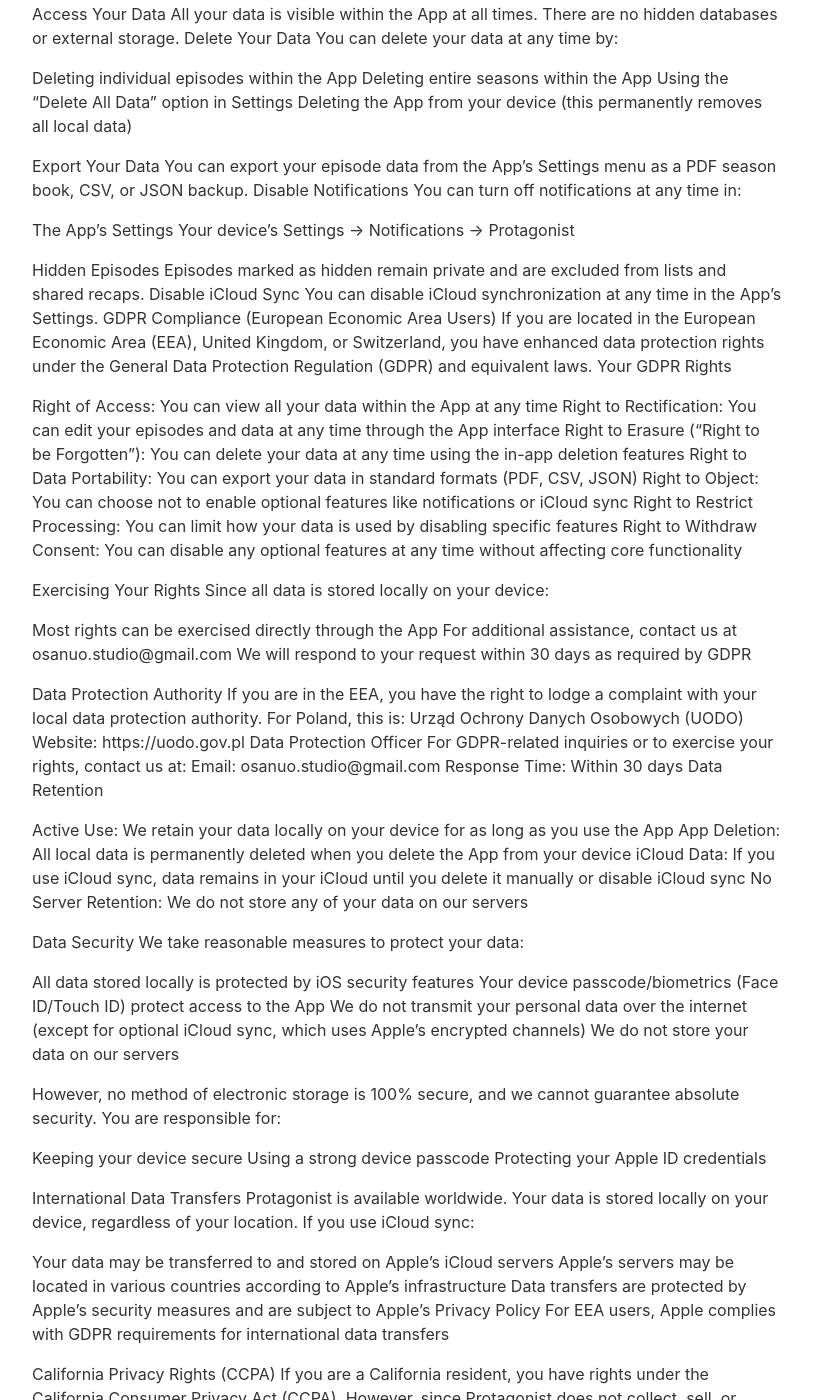
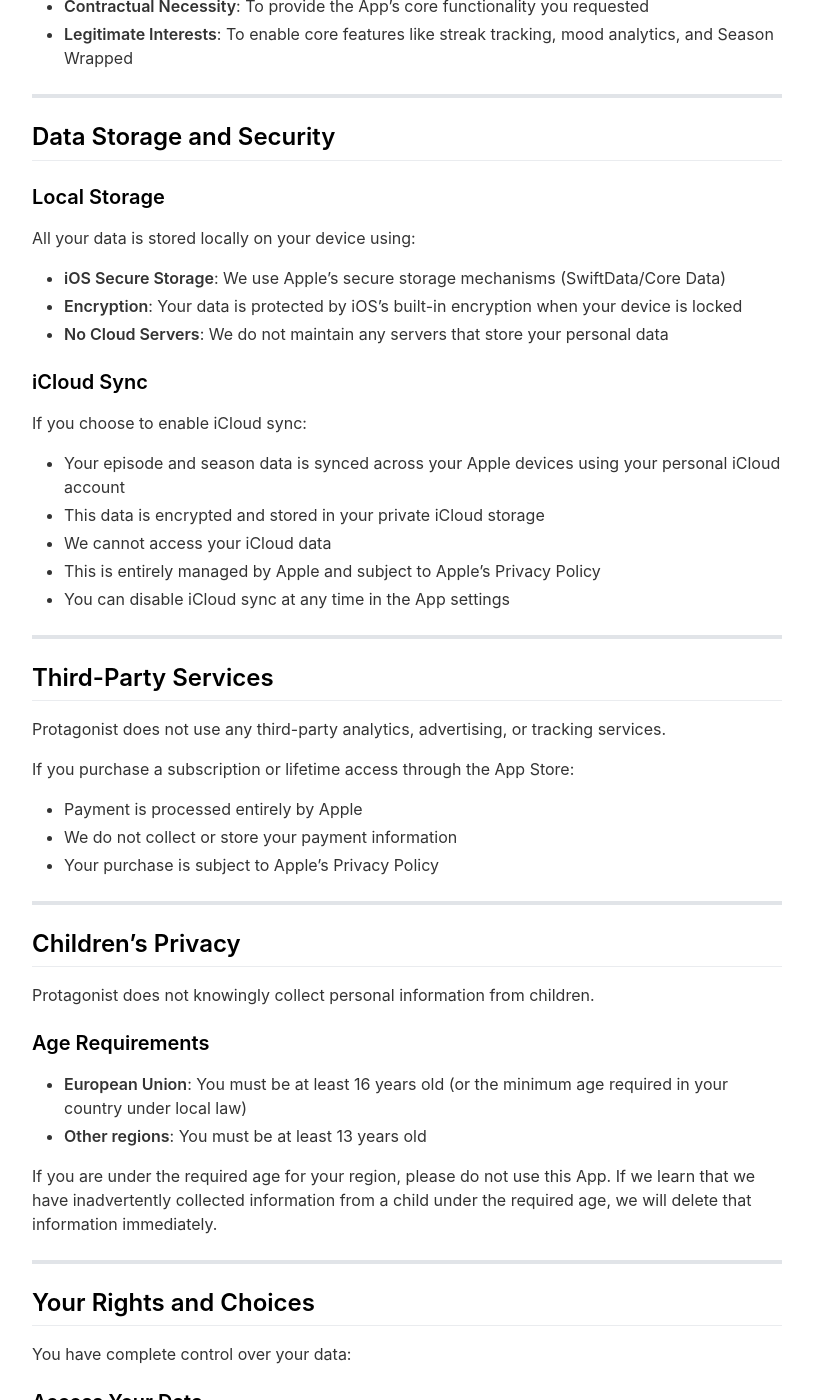
Before and after one commit to osanuo/Protagonist.app, a Jekyll site: the page built from _pages/privacypolicy.md, in a window 1280 px wide and 1400 px high, scrolled down 1696 px. Shown: the whole window, without its empty margins (233-1046 px from the left). Built offline with Jekyll 4.4.1, drawn with Linux system fonts in a browser that asks for light colours; nearby versions of some CDN libraries; some of the changed text lies outside the part shown.

Commit message:
Update privacypolicy.md

```diff
--- a/_pages/privacypolicy.md
+++ b/_pages/privacypolicy.md
@@ -9,233 +9,260 @@ include_in_header: false
 **Last Updated: March 1, 2026**
 
 ## Introduction
+
 Protagonist ("we," "our," or "us") is committed to protecting your privacy. This Privacy Policy explains how we handle information when you use the Protagonist mobile application (the "App").
-Developer: Dawid (Osanuo)
-Location: Warsaw, Poland
-Contact: osanuo.studio@gmail.com
-Information We Collect
-Data Stored Locally on Your Device
+
+**Developer**: Dawid (Osanuo)
+**Location**: Warsaw, Poland
+**Contact**: osanuo.studio@gmail.com
+
+---
+
+## Information We Collect
+
+### Data Stored Locally on Your Device
+
 Protagonist stores the following information locally on your iOS device:
 
-Episode Information: Titles, descriptions, mood ratings, tags, and dates of episodes you create
-Season Data: Your life seasons (years) and their associated episodes and themes
-Mood & Streak Data: Mood history, streak counts, and historical tracking data
-User Preferences: App settings, notification preferences, season themes, and customization choices
-Statistics: Calculated analytics about your mood patterns, streaks, and episode history
-Share Cards: Any share card designs you create within the App
+- **Episode Information**: Titles, descriptions, mood ratings, tags, and dates of episodes you create
+- **Season Data**: Your life seasons (years) and their associated episodes and themes
+- **Mood & Streak Data**: Mood history, streak counts, and historical tracking data
+- **User Preferences**: App settings, notification preferences, season themes, and customization choices
+- **Statistics**: Calculated analytics about your mood patterns, streaks, and episode history
+- **Share Cards**: Any share card designs you create within the App
 
-Data We Do NOT Collect
+### Data We Do NOT Collect
+
 We want to be clear about what we don't collect:
 
-We do NOT collect your personal information (name, email, phone number)
-We do NOT track your location
-We do NOT access your contacts
-We do NOT collect device identifiers for tracking purposes
-We do NOT send your data to external servers
-We do NOT use analytics or tracking services
-We do NOT share your data with third parties
-We do NOT use cookies or similar tracking technologies
+- We do NOT collect your personal information (name, email, phone number)
+- We do NOT track your location
+- We do NOT access your contacts
+- We do NOT collect device identifiers for tracking purposes
+- We do NOT send your data to external servers
+- We do NOT use analytics or tracking services
+- We do NOT share your data with third parties
+- We do NOT use cookies or similar tracking technologies
 
-How We Use Your Information
+---
+
+## How We Use Your Information
+
 All data collected by Protagonist is used solely to:
 
-Display your episodes and seasons
-Calculate and show your mood trends and streaks
-Send you notifications/reminders (only if you enable them)
-Provide statistics and insights about your life story
-Generate Season Wrapped recaps
-Sync data across your Apple devices via iCloud (if you enable iCloud sync)
+- Display your episodes and seasons
+- Calculate and show your mood trends and streaks
+- Send you notifications/reminders (only if you enable them)
+- Provide statistics and insights about your life story
+- Generate Season Wrapped recaps
+- Sync data across your Apple devices via iCloud (if you enable iCloud sync)
 
-Legal Basis for Processing (GDPR)
+---
+
+## Legal Basis for Processing (GDPR)
+
 Since all data processing happens locally on your device under your direct control, we process your data based on:
 
-Consent: You voluntarily choose to create episodes and enter data
-Contractual Necessity: To provide the App's core functionality you requested
-Legitimate Interests: To enable core features like streak tracking, mood analytics, and Season Wrapped
+- **Consent**: You voluntarily choose to create episodes and enter data
+- **Contractual Necessity**: To provide the App's core functionality you requested
+- **Legitimate Interests**: To enable core features like streak tracking, mood analytics, and Season Wrapped
 
-Data Storage and Security
-Local Storage
+---
+
+## Data Storage and Security
+
+### Local Storage
+
 All your data is stored locally on your device using:
 
-iOS Secure Storage: We use Apple's secure storage mechanisms (SwiftData/Core Data)
-Encryption: Your data is protected by iOS's built-in encryption when your device is locked
-No Cloud Servers: We do not maintain any servers that store your personal data
+- **iOS Secure Storage**: We use Apple's secure storage mechanisms (SwiftData/Core Data)
+- **Encryption**: Your data is protected by iOS's built-in encryption when your device is locked
+- **No Cloud Servers**: We do not maintain any servers that store your personal data
 
-iCloud Sync
+### iCloud Sync
+
 If you choose to enable iCloud sync:
 
-Your episode and season data is synced across your Apple devices using your personal iCloud account
-This data is encrypted and stored in your private iCloud storage
-We cannot access your iCloud data
-This is entirely managed by Apple and subject to Apple's Privacy Policy
-You can disable iCloud sync at any time in the App settings
+- Your episode and season data is synced across your Apple devices using your personal iCloud account
+- This data is encrypted and stored in your private iCloud storage
+- We cannot access your iCloud data
+- This is entirely managed by Apple and subject to Apple's Privacy Policy
+- You can disable iCloud sync at any time in the App settings
 
-Third-Party Services
+---
+
+## Third-Party Services
+
 Protagonist does not use any third-party analytics, advertising, or tracking services.
+
 If you purchase a subscription or lifetime access through the App Store:
 
-Payment is processed entirely by Apple
-We do not collect or store your payment information
-Your purchase is subject to Apple's Privacy Policy
+- Payment is processed entirely by Apple
+- We do not collect or store your payment information
+- Your purchase is subject to Apple's Privacy Policy
 
-Children's Privacy
+---
+
+## Children's Privacy
+
 Protagonist does not knowingly collect personal information from children.
-Age Requirements
 
-European Union: You must be at least 16 years old (or the minimum age required in your country under local law)
-Other regions: You must be at least 13 years old
+### Age Requirements
+
+- **European Union**: You must be at least 16 years old (or the minimum age required in your country under local law)
+- **Other regions**: You must be at least 13 years old
 
 If you are under the required age for your region, please do not use this App. If we learn that we have inadvertently collected information from a child under the required age, we will delete that information immediately.
-Your Rights and Choices
+
+---
+
+## Your Rights and Choices
+
 You have complete control over your data:
-Access Your Data
+
+### Access Your Data
 All your data is visible within the App at all times. There are no hidden databases or external storage.
-Delete Your Data
+
+### Delete Your Data
 You can delete your data at any time by:
 
-Deleting individual episodes within the App
-Deleting entire seasons within the App
-Using the "Delete All Data" option in Settings
-Deleting the App from your device (this permanently removes all local data)
+- Deleting individual episodes within the App
+- Deleting entire seasons within the App
+- Using the "Delete All Data" option in Settings
+- Deleting the App from your device (this permanently removes all local data)
 
-Export Your Data
+### Export Your Data
 You can export your episode data from the App's Settings menu as a PDF season book, CSV, or JSON backup.
-Disable Notifications
+
+### Disable Notifications
 You can turn off notifications at any time in:
 
-The App's Settings
-Your device's Settings → Notifications → Protagonist
+- The App's Settings
+- Your device's Settings → Notifications → Protagonist
 
-Hidden Episodes
+### Hidden Episodes
 Episodes marked as hidden remain private and are excluded from lists and shared recaps.
-Disable iCloud Sync
+
+### Disable iCloud Sync
 You can disable iCloud synchronization at any time in the App's Settings.
-GDPR Compliance (European Economic Area Users)
+
+---
+
+## GDPR Compliance (European Economic Area Users)
+
 If you are located in the European Economic Area (EEA), United Kingdom, or Switzerland, you have enhanced data protection rights under the General Data Protection Regulation (GDPR) and equivalent laws.
-Your GDPR Rights
 
-Right of Access: You can view all your data within the App at any time
-Right to Rectification: You can edit your episodes and data at any time through the App interface
-Right to Erasure ("Right to be Forgotten"): You can delete your data at any time using the in-app deletion features
-Right to Data Portability: You can export your data in standard formats (PDF, CSV, JSON)
-Right to Object: You can choose not to enable optional features like notifications or iCloud sync
-Right to Restrict Processing: You can limit how your data is used by disabling specific features
-Right to Withdraw Consent: You can disable any optional features at any time without affecting core functionality
+### Your GDPR Rights
 
-Exercising Your Rights
+- **Right of Access**: You can view all your data within the App at any time
+- **Right to Rectification**: You can edit your episodes and data at any time through the App interface
+- **Right to Erasure** ("Right to be Forgotten"): You can delete your data at any time using the in-app deletion features
+- **Right to Data Portability**: You can export your data in standard formats (PDF, CSV, JSON)
+- **Right to Object**: You can choose not to enable optional features like notifications or iCloud sync
+- **Right to Restrict Processing**: You can limit how your data is used by disabling specific features
+- **Right to Withdraw Consent**: You can disable any optional features at any time without affecting core functionality
+
+### Exercising Your Rights
+
 Since all data is stored locally on your device:
 
-Most rights can be exercised directly through the App
-For additional assistance, contact us at osanuo.studio@gmail.com
-We will respond to your request within 30 days as required by GDPR
+- Most rights can be exercised directly through the App
+- For additional assistance, contact us at osanuo.studio@gmail.com
+- We will respond to your request within 30 days as required by GDPR
 
-Data Protection Authority
+### Data Protection Authority
+
 If you are in the EEA, you have the right to lodge a complaint with your local data protection authority. For Poland, this is:
-Urząd Ochrony Danych Osobowych (UODO)
+
+**Urząd Ochrony Danych Osobowych (UODO)**
 Website: https://uodo.gov.pl
-Data Protection Officer
-For GDPR-related inquiries or to exercise your rights, contact us at:
-Email: osanuo.studio@gmail.com
-Response Time: Within 30 days
-Data Retention
 
-Active Use: We retain your data locally on your device for as long as you use the App
-App Deletion: All local data is permanently deleted when you delete the App from your device
-iCloud Data: If you use iCloud sync, data remains in your iCloud until you delete it manually or disable iCloud sync
-No Server Retention: We do not store any of your data on our servers
+### Data Protection Officer
 
-Data Security
+**Email**: osanuo.studio@gmail.com
+**Response Time**: Within 30 days
+
+---
+
+## Data Retention
+
+- **Active Use**: We retain your data locally on your device for as long as you use the App
+- **App Deletion**: All local data is permanently deleted when you delete the App from your device
+- **iCloud Data**: If you use iCloud sync, data remains in your iCloud until you delete it manually or disable iCloud sync
+- **No Server Retention**: We do not store any of your data on our servers
+
+---
+
+## Data Security
+
 We take reasonable measures to protect your data:
 
-All data stored locally is protected by iOS security features
-Your device passcode/biometrics (Face ID/Touch ID) protect access to the App
-We do not transmit your personal data over the internet (except for optional iCloud sync, which uses Apple's encrypted channels)
-We do not store your data on our servers
+- All data stored locally is protected by iOS security features
+- Your device passcode/biometrics (Face ID/Touch ID) protect access to the App
+- We do not transmit your personal data over the internet (except for optional iCloud sync, which uses Apple's encrypted channels)
+- We do not store your data on our servers
 
-However, no method of electronic storage is 100% secure, and we cannot guarantee absolute security. You are responsible for:
+However, no method of electronic storage is 100% secure, and we cannot guarantee absolute security. You are responsible for keeping your device secure, using a strong device passcode, and protecting your Apple ID credentials.
 
-Keeping your device secure
-Using a strong device passcode
-Protecting your Apple ID credentials
+---
 
-International Data Transfers
+## International Data Transfers
+
 Protagonist is available worldwide. Your data is stored locally on your device, regardless of your location.
-If you use iCloud sync:
 
-Your data may be transferred to and stored on Apple's iCloud servers
-Apple's servers may be located in various countries according to Apple's infrastructure
-Data transfers are protected by Apple's security measures and are subject to Apple's Privacy Policy
-For EEA users, Apple complies with GDPR requirements for international data transfers
+If you use iCloud sync, your data may be transferred to Apple's iCloud servers in various countries. Data transfers are protected by Apple's security measures and subject to Apple's Privacy Policy. For EEA users, Apple complies with GDPR requirements for international data transfers.
 
-California Privacy Rights (CCPA)
-If you are a California resident, you have rights under the California Consumer Privacy Act (CCPA). However, since Protagonist does not collect, sell, or share personal information with third parties, most CCPA provisions do not apply to our data practices.
-You still have the right to:
+---
 
-Access your data (available in the App)
-Delete your data (available in the App)
-Opt-out of data sale (we never sell data)
+## California Privacy Rights (CCPA)
 
-Data Breach Notification
-In the unlikely event of a data breach affecting your personal information:
+If you are a California resident, since Protagonist does not collect, sell, or share personal information with third parties, most CCPA provisions do not apply. You still have the right to access your data, delete your data, and opt-out of data sale (we never sell data).
 
-EU Users: We will notify you and relevant authorities within 72 hours as required by GDPR
-All Users: We will notify you via the App or email (if we have your contact information)
+---
 
-However, since we do not store your data on our servers, the risk of a data breach affecting your information is minimal.
-Changes to This Privacy Policy
-We may update this Privacy Policy from time to time. We will notify you of any changes by:
+## Changes to This Privacy Policy
 
-Posting the new Privacy Policy on this page
-Updating the "Last Updated" date at the top
-Notifying you within the App for significant changes
-For material changes, requesting your consent where required by law
+We may update this Privacy Policy from time to time. We will notify you by posting the new policy on this page, updating the "Last Updated" date, and notifying you within the App for significant changes.
 
-Your continued use of the App after changes are made constitutes acceptance of those changes, unless additional consent is required by applicable law.
-Automated Decision-Making and Profiling
-Protagonist does not use automated decision-making or profiling that would have legal or similarly significant effects on you.
-The App's statistics and insights features are:
+---
 
-Calculated locally on your device
-Based solely on data you provided
-For your personal information only
-Not used for any automated decisions about you
+## Contact Us
 
-Contact Us
-If you have any questions, concerns, or requests regarding this Privacy Policy or your data, please contact us:
-Developer: Dawid (Osanuo)
-Location: Warsaw, Poland
-Email: osanuo.studio@gmail.com
-GitHub: https://github.com/osanuo
-Website: https://osanuo.github.io/Protagonist.app/
-We will respond to your inquiry within:
+**Developer**: Dawid (Osanuo)
+**Location**: Warsaw, Poland
+**Email**: osanuo.studio@gmail.com
+**GitHub**: https://github.com/osanuo
+**Website**: https://osanuo.github.io/Protagonist.app/
 
-EU/EEA users: 30 days (as required by GDPR)
-All other users: 30 days
+We will respond within 30 days (EU/EEA users as required by GDPR).
 
-Supervisory Authority Contact (EU Users)
-If you are not satisfied with our response or believe we are processing your data unlawfully, you have the right to lodge a complaint with your local data protection authority.
-For users in Poland:
-Urząd Ochrony Danych Osobowych (UODO)
-ul. Stawki 2
-00-193 Warsaw, Poland
+### Supervisory Authority (EU Users)
+
+**Urząd Ochrony Danych Osobowych (UODO)**
+ul. Stawki 2, 00-193 Warsaw, Poland
 Phone: +48 22 531 03 00
 Website: https://uodo.gov.pl
 Email: kancelaria@uodo.gov.pl
-For users in other EU countries:
-Find your local data protection authority at: https://edpb.europa.eu/about-edpb/board/members_en
 
-Summary
-In Plain English:
+For other EU countries: https://edpb.europa.eu/about-edpb/board/members_en
 
-✅ Your episodes and seasons stay on your device (local storage only)
-✅ We don't collect personal information
-✅ We don't use trackers, analytics, or cookies
-✅ You can delete your data anytime
-✅ Optional iCloud sync uses your private iCloud
-✅ No ads, no sharing, no selling of data
-✅ Full GDPR compliance for EU users
-✅ You have complete control over your story
+---
 
-We built Protagonist to respect your privacy. Your life story is yours alone.
+## Summary
 
-This Privacy Policy is effective as of March 1, 2026 and complies with GDPR, CCPA, and applicable EU consumer protection laws.
+**In Plain English:**
+
+- ✅ Your episodes and seasons stay on your device (local storage only)
+- ✅ We don't collect personal information
+- ✅ We don't use trackers, analytics, or cookies
+- ✅ You can delete your data anytime
+- ✅ Optional iCloud sync uses your private iCloud
+- ✅ No ads, no sharing, no selling of data
+- ✅ Full GDPR compliance for EU users
+- ✅ You have complete control over your story
+
+**We built Protagonist to respect your privacy. Your life story is yours alone.**
+
+---
+
+*This Privacy Policy is effective as of March 1, 2026 and complies with GDPR, CCPA, and applicable EU consumer protection laws.*
```
